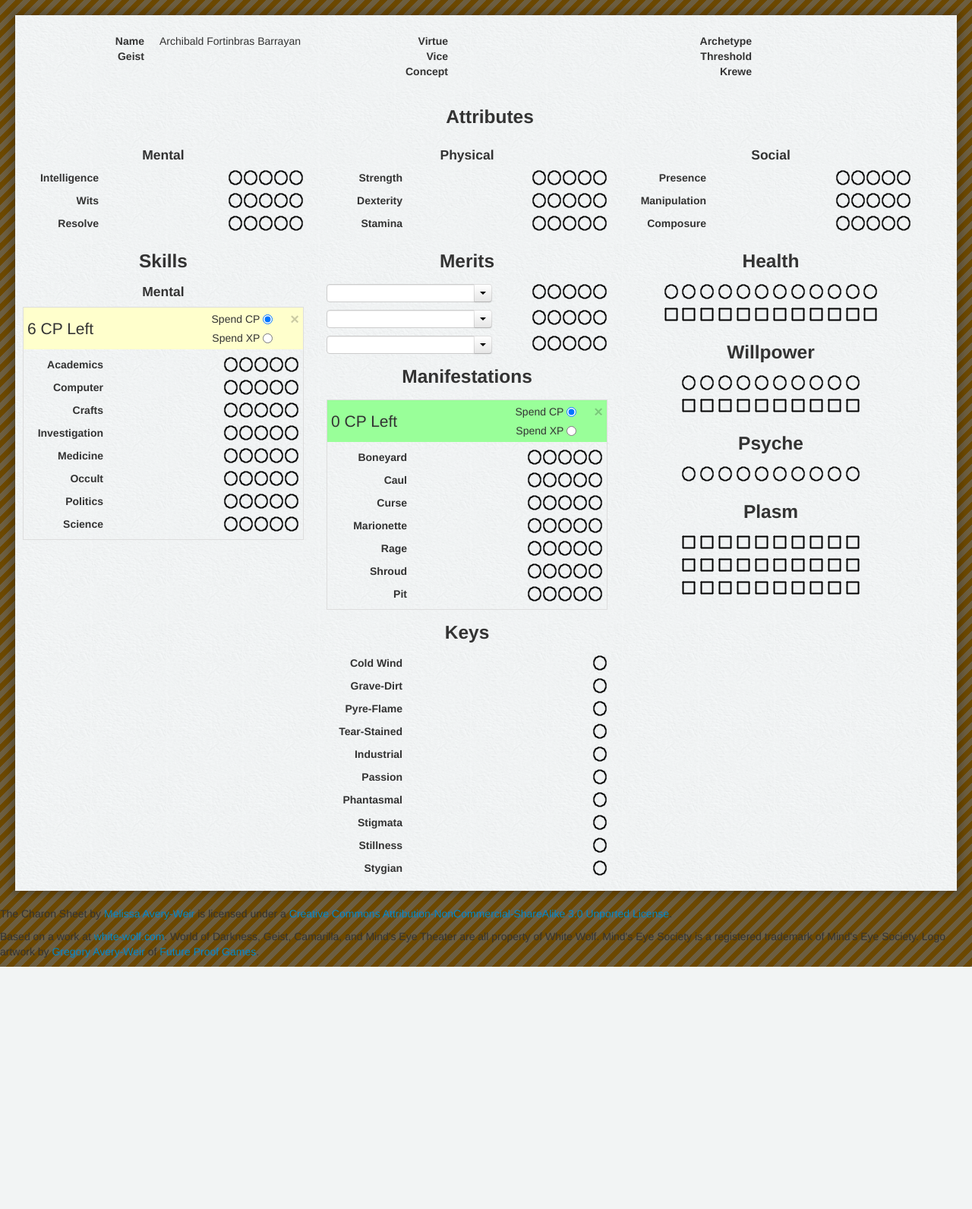
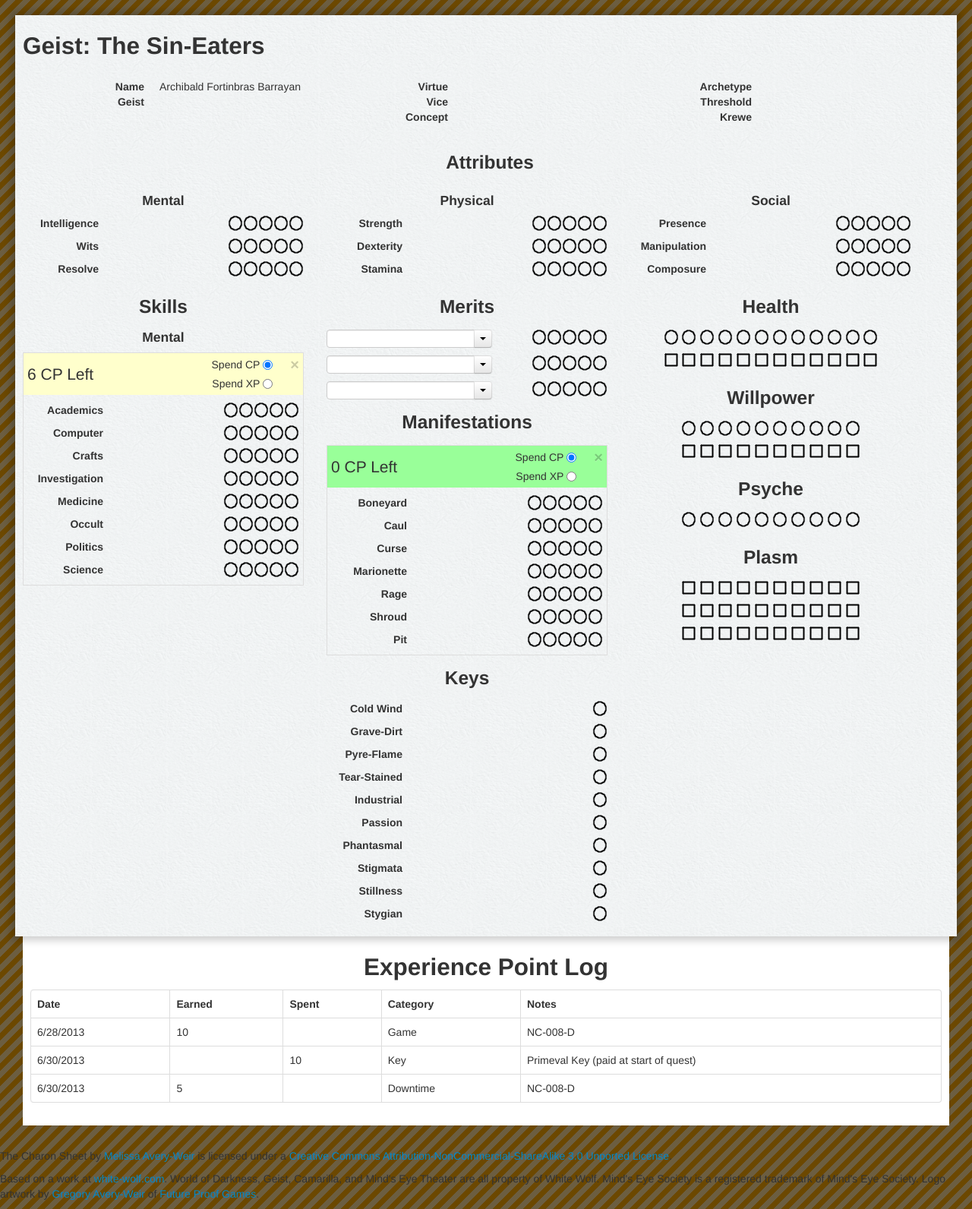
Before and after one commit to averymd/django-mes-character-sheet, a Django app: template character_manager/templates/tabletop.html in a window 1280 px wide. Shown: the part 50-1642 px from the top of the page at 76% size. Before the commit the page ends 1323 px from the top, so only its background shows below. Run offline with Django 3.2, Linux system fonts and the light colour scheme; the template is opened without the code that fills it, so the values that code supplies are empty; some libraries are stand-ins or nearby versions.

Commit message:
Added basic XP log to tabletop sheet

```diff
--- a/character_manager/static/css/charsheet.css
+++ b/character_manager/static/css/charsheet.css
@@ -7,10 +7,13 @@
 #sheet
 {
 	margin: 20px;
+	margin-bottom: 0;
 	padding: 10px;
 	-webkit-box-shadow:  0px 0px 10px 5px rgba(0, 0, 0, 0.2);
   box-shadow:  0px 0px 10px 5px rgba(0, 0, 0, 0.2);
   background: url('/static/img/handmadepaper.png');
+  z-index: 100;
+	position: relative;
 }
 
 #sheet .span4 section
@@ -145,3 +148,11 @@
 {
 	text-align: center;
 }
+
+#xp-log
+{
+	margin: 30px;
+	margin-top:0;
+	padding:10px;
+  background: #fff;
+}
--- a/character_manager/templates/tabletop.html
+++ b/character_manager/templates/tabletop.html
@@ -11,6 +11,7 @@
 
 {% block content %}
 <div id="sheet">
+	<h2>Geist: The Sin-Eaters</h2>
   <div id="basic-info" class="row">
 		<dl id="identifiers" class="span4 dl-horizontal">
 			<dt>Name</dt>
@@ -384,5 +385,18 @@
 		</div>
   </section>
 </div>
+<div id="xp-log">
+	<table class="table table-bordered table-hover">
+		<caption><h2>Experience Point Log</h2></caption>
+		<thead>
+			<tr><th>Date</th>			<th>Earned</th>	<th>Spent</th><th>Category</th>	<th>Notes</th></tr>
+		</thead>
+		<tbody>
+			<tr><td>6/28/2013</td><td>10</td>			<td></td>		<td>Game</td>			<td>NC-008-D</td></tr>
+			<tr><td>6/30/2013</td><td></td>				<td>10</td>	<td>Key</td>			<td>Primeval Key (paid at start of quest)</td></tr>
+			<tr><td>6/30/2013</td><td>5</td>			<td></td>		<td>Downtime</td>	<td>NC-008-D</td></tr>
+		</tbody>
+	</table>
+</div>
 
 {% endblock %}
```
